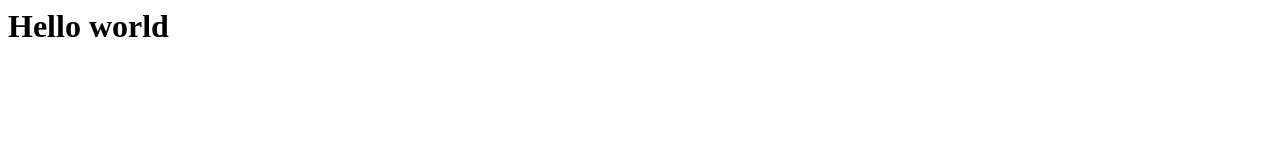
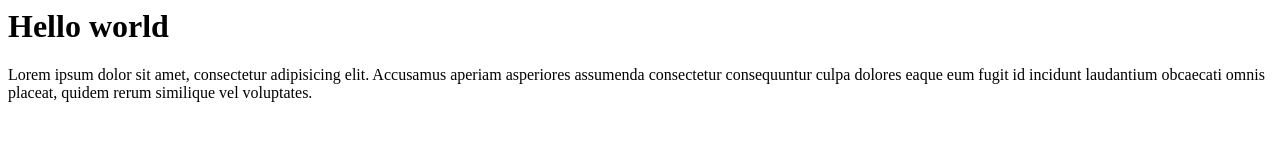
Before and after one commit to an1keenko/if-js, a website: page index.html in a window 1280 px wide. Drawn offline with Linux system fonts and the light colour scheme.

Commit message:
Added lotem-text to index.html

```diff
--- a/index.html
+++ b/index.html
@@ -4,5 +4,6 @@
   </head>
   <body>
     <h1>Hello world</h1>
+    <p>Lorem ipsum dolor sit amet, consectetur adipisicing elit. Accusamus aperiam asperiores assumenda consectetur consequuntur culpa dolores eaque eum fugit id incidunt laudantium obcaecati omnis placeat, quidem rerum similique vel voluptates.</p>
   </body>
 </html>
```
